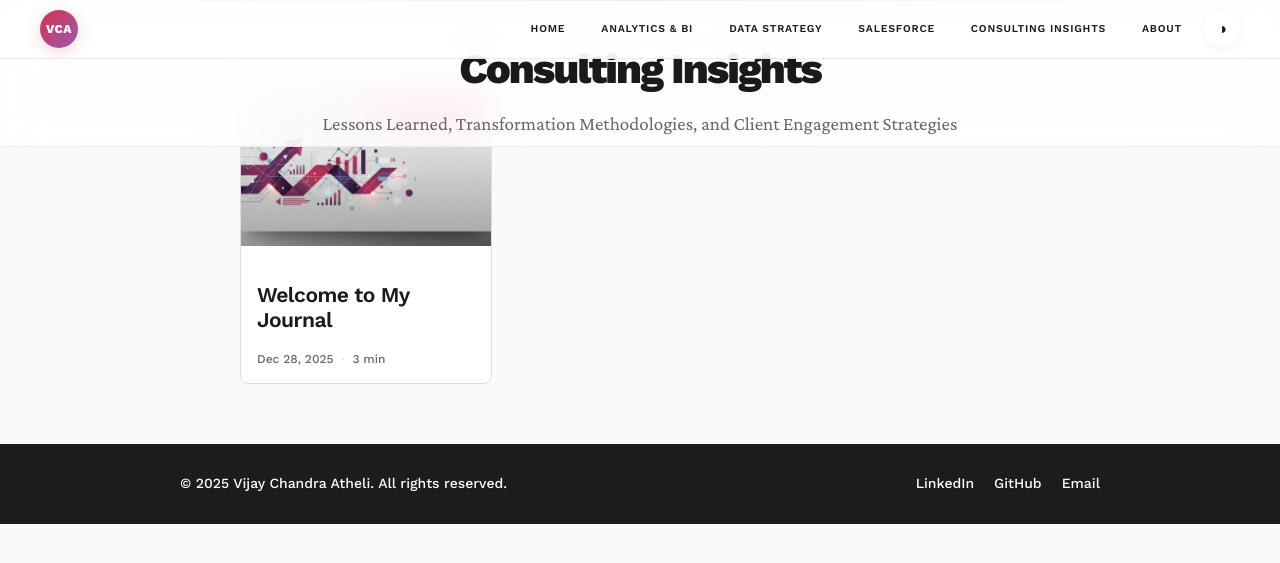
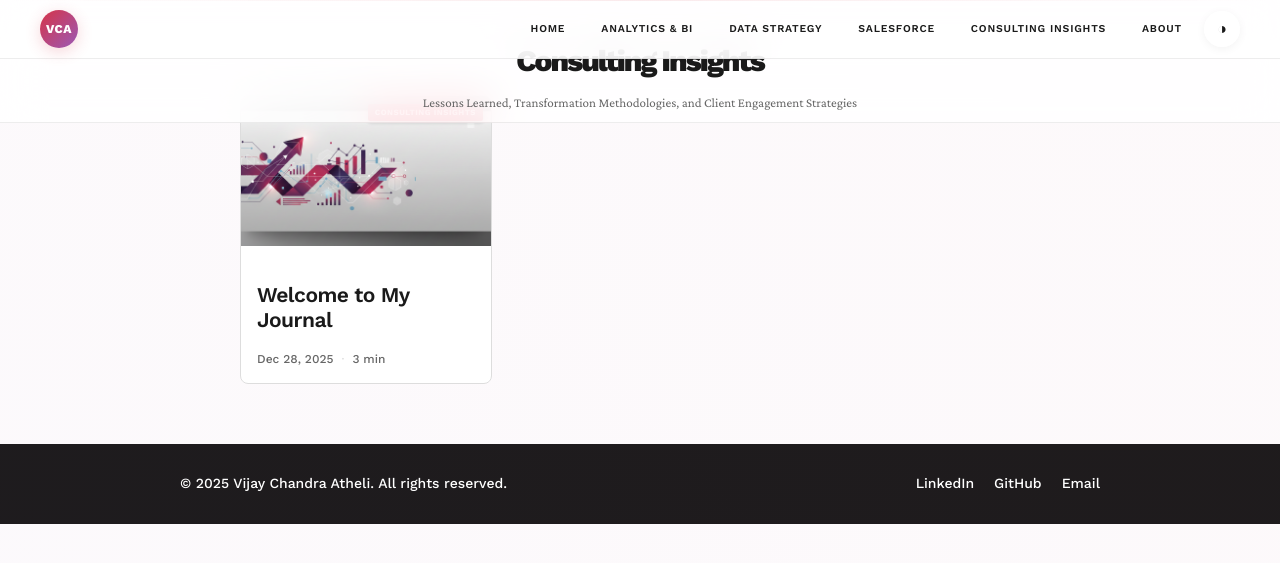
Before and after one commit to VijayChandraAtheli/vijaychandraatheli.com, a Jekyll site: the page built from pages/consulting-insights.md, in a window 1280 px wide. Shown: the top 563 px of the page. Built offline with Jekyll 4.4.1, drawn with Linux system fonts in a browser that asks for light colours.

Commit message:
font size fix

```diff
--- a/assets/css/main.css
+++ b/assets/css/main.css
@@ -920,7 +920,7 @@ body.dark-mode .article-footer {
 
 .page-title {
     font-family: 'Work Sans', sans-serif;
-    font-size: 42px;
+    font-size: 30px;
     font-weight: 800;
     letter-spacing: -2px;
     margin-bottom: 12px;
@@ -929,7 +929,7 @@ body.dark-mode .article-footer {
 
 /* Show subtitle on category pages - it was hidden incorrectly */
 .page-subtitle {
-    font-size: 19px;
+    font-size: 13px;
     color: var(--gray);
     line-height: 1.35;
 }
```
